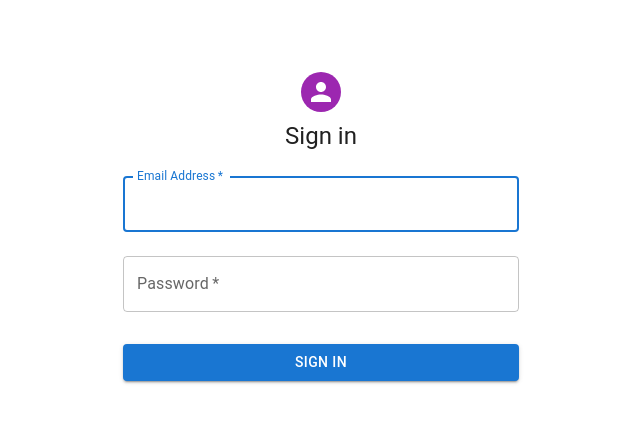
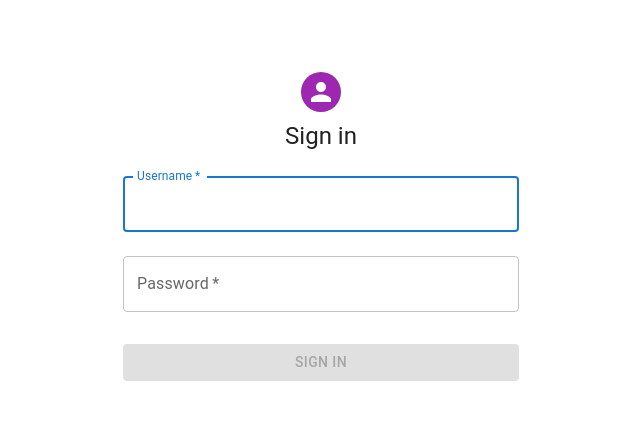
Before and after one commit to imakshar/ReactGridLayout, a React (Create React App) app: page / in a window 1280 px wide. Shown: the top 422 px of the page, without its empty margins (319-959 px from the left). Built offline with nearby package versions, Linux system fonts and the light colour scheme.

Commit message:
Navbar Design Updated and Login Page Config Changed

```diff
--- a/src/components/Navbar/Navbar.tsx
+++ b/src/components/Navbar/Navbar.tsx
@@ -1,13 +1,15 @@
-import AdbIcon from "@mui/icons-material/Adb";
+import BusinessIcon from "@mui/icons-material/Business";
+import LogoutIcon from "@mui/icons-material/Logout";
 import AppBar from "@mui/material/AppBar";
-import Avatar from "@mui/material/Avatar";
 import Box from "@mui/material/Box";
 import Container from "@mui/material/Container";
 import Toolbar from "@mui/material/Toolbar";
 import Tooltip from "@mui/material/Tooltip";
 import Typography from "@mui/material/Typography";
+import { useNavigate } from "react-router-dom";
 
 const Navbar = () => {
+  const navigate = useNavigate();
   return (
     <AppBar position="static">
       <Container maxWidth="xl">
@@ -19,30 +21,35 @@ const Navbar = () => {
             alignItems="center"
           >
             <Box display="flex" alignItems="center">
-              <AdbIcon sx={{ display: { xs: "none", md: "flex" }, mr: 1 }} />
+              <BusinessIcon
+                sx={{ display: { xs: "none", md: "flex" }, mr: 2 }}
+              />
               <Typography
                 variant="h6"
                 noWrap
                 component="a"
-                href="/"
+                href="/home"
                 sx={{
                   mr: 2,
                   display: { xs: "none", md: "flex" },
                   fontFamily: "monospace",
-                  fontWeight: 700,
+                  fontWeight: 500,
                   letterSpacing: ".3rem",
                   color: "inherit",
                   textDecoration: "none",
                 }}
               >
-                LOGO
+                Employee Info
               </Typography>
             </Box>
 
             <Box>
               <Box sx={{ flexGrow: 1 }}>
-                <Tooltip title="Profile">
-                  <Avatar alt="U" />
+                <Tooltip title="Logout">
+                  <LogoutIcon
+                    sx={{ display: { xs: "none", md: "flex" }, mr: 2 }}
+                    onClick={() => navigate("/")}
+                  />
                 </Tooltip>
               </Box>
             </Box>
--- a/src/pages/LoginPage.tsx
+++ b/src/pages/LoginPage.tsx
@@ -11,11 +11,11 @@ import Typography from "@mui/material/Typography";
 
 const theme = createTheme();
 interface IUserCredentials {
-  email: string;
+  username: string;
   password: string;
 }
 const defaultState: IUserCredentials = {
-  email: "",
+  username: "",
   password: "",
 };
 const LoginPage = () => {
@@ -64,14 +64,13 @@ const LoginPage = () => {
               margin="normal"
               required
               fullWidth
-              id="email"
-              label="Email Address"
-              name="email"
-              autoComplete="email"
+              id="username"
+              label="Username"
+              name="username"
+              autoComplete="username"
               autoFocus
-              value={userCredentials.email}
-              onChange={(e) => handleOnChange(e, "email")}
-              type="email"
+              value={userCredentials.username}
+              onChange={(e) => handleOnChange(e, "username")}
             />
             <TextField
               margin="normal"
@@ -91,6 +90,7 @@ const LoginPage = () => {
               fullWidth
               variant="contained"
               sx={{ mt: 3, mb: 2 }}
+              disabled = { !userCredentials.username.length || !userCredentials.password.length }
             >
               Sign In
             </Button>
```
